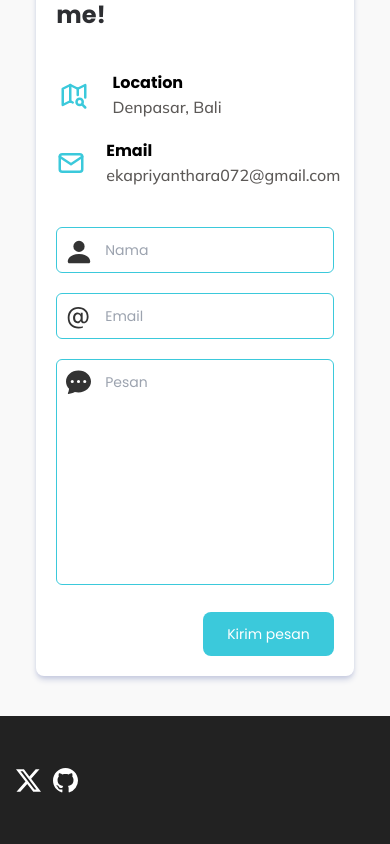
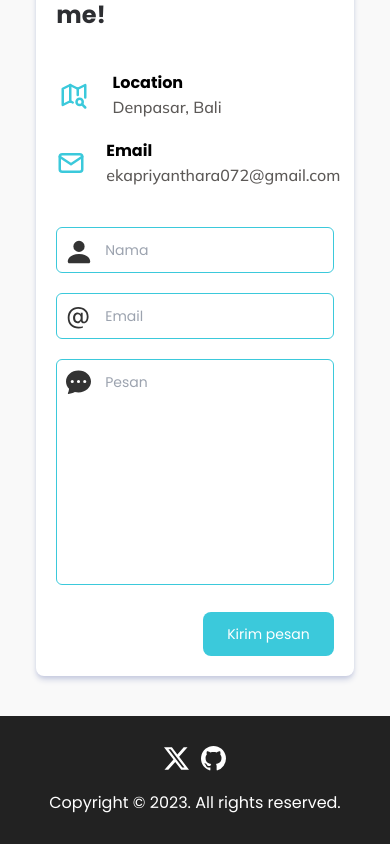
Before and after one commit to ekaprythara/portfolio-typescript, a React (Vite) app: page / in a window 390 px wide. Shown: the part 4834-5678 px from the top of the page. Built offline with nearby package versions, Linux system fonts and the light colour scheme.

Commit message:
fix: footer

```diff
--- a/src/components/Footer/index.tsx
+++ b/src/components/Footer/index.tsx
@@ -3,11 +3,11 @@ import { BsGithub, BsTwitterX } from "react-icons/bs";
 const Footer = () => {
   return (
     <footer className="h-32 bg-[#222] text-white dark:bg-dark text-sm">
-      <div className="flex justify-between items-center w-11/12 lg:w-9/12 mx-auto h-full">
-        <h1 className="text-base hidden md:block">
+      <div className="flex flex-col justify-center items-center md:flex-row md:justify-between md:items-center gap-5 w-11/12 lg:w-9/12 mx-auto h-full">
+        <h1 className="text-base order-2 md:order-1">
           Copyright &copy; 2023. All rights reserved.
         </h1>
-        <div className="flex gap-3">
+        <div className="flex gap-3 order-1 md:order-2">
           <a href="https://www.twitter.com/ekaprythara" target="_blank">
             <BsTwitterX size={25} className="hover:text-primary duration-500" />
           </a>
```
